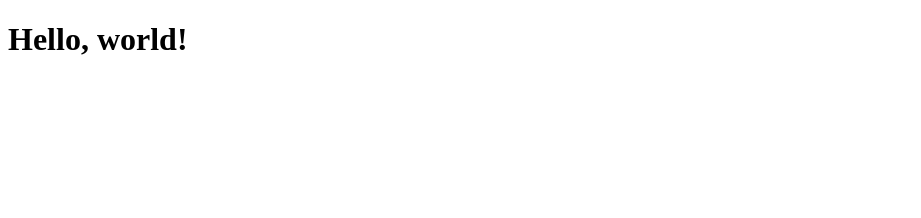
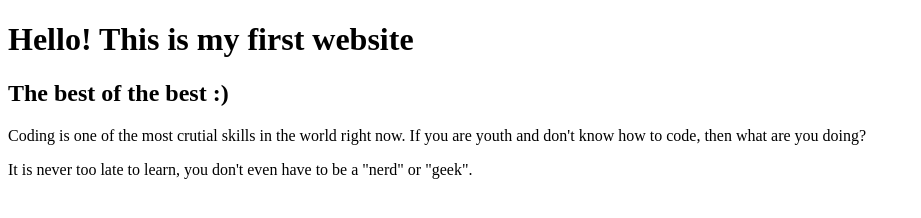
Before and after one commit to Seba-batso/My-eerste-webwerf, a plain HTML site: page index.html in a window 1280 px wide. Shown: the whole page, without its empty margins (0-921 px from the left). Drawn offline with Linux system fonts and the light colour scheme.

Commit message:
Update index.html

```diff
--- a/index.html
+++ b/index.html
@@ -2,12 +2,15 @@
 <html lang="en">
 <head>
   <meta charset="UTF-8" />
-  <title>Hello, world!</title>
+  <title>Hello! This is my first website</title>
   <meta name="viewport" content="width=device-width,initial-scale=1" />
   <meta name="description" content="" />
   <link rel="icon" href="favicon.png">
 </head>
 <body>
-  <h1>Hello, world!</h1>
+  <h1>Hello! This is my first website</h1>
+  <h2>The best of the best :)</h2>
+  <p>Coding is one of the most crutial skills in the world right now. If you are youth and don't know how to code, then what are you doing?</p>
+  <p>It is never too late to learn, you don't even have to be a "nerd" or "geek".</p>
 </body>
 </html>
```
